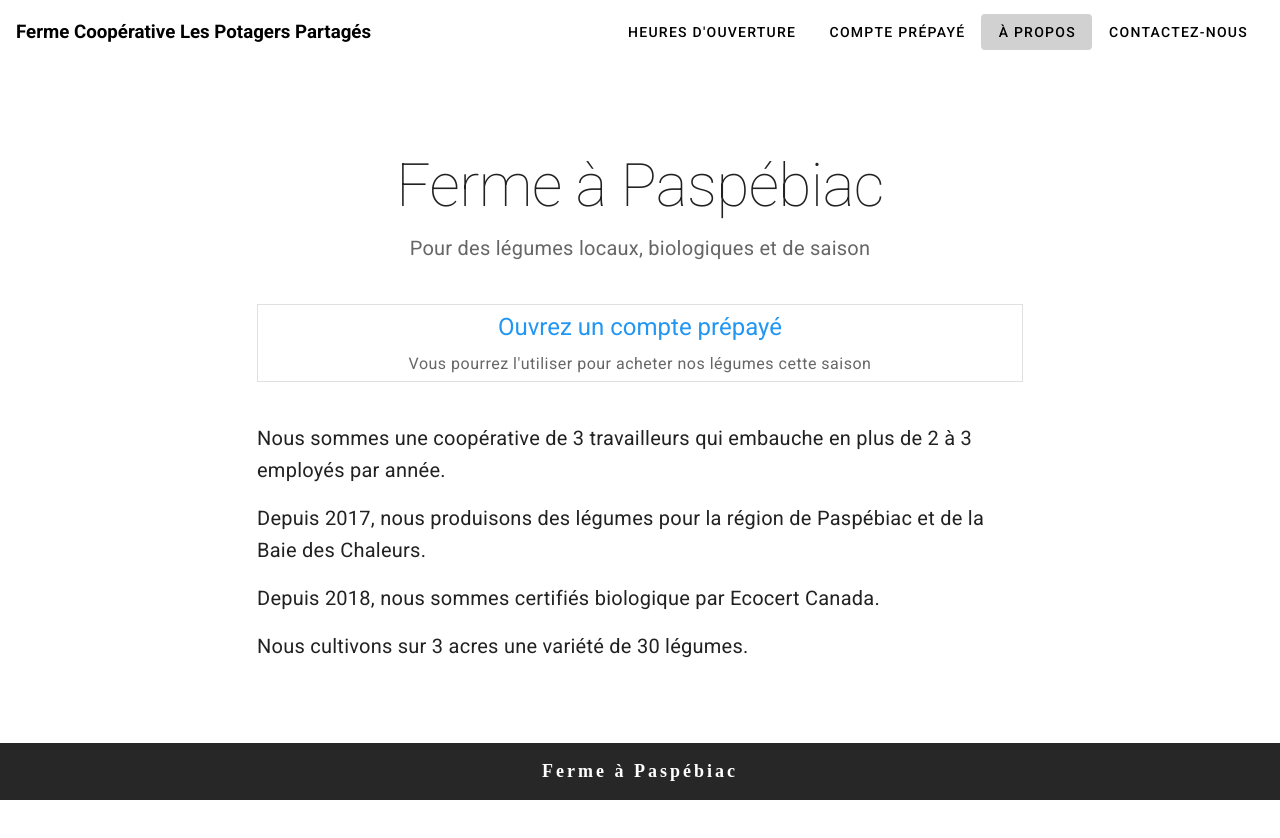
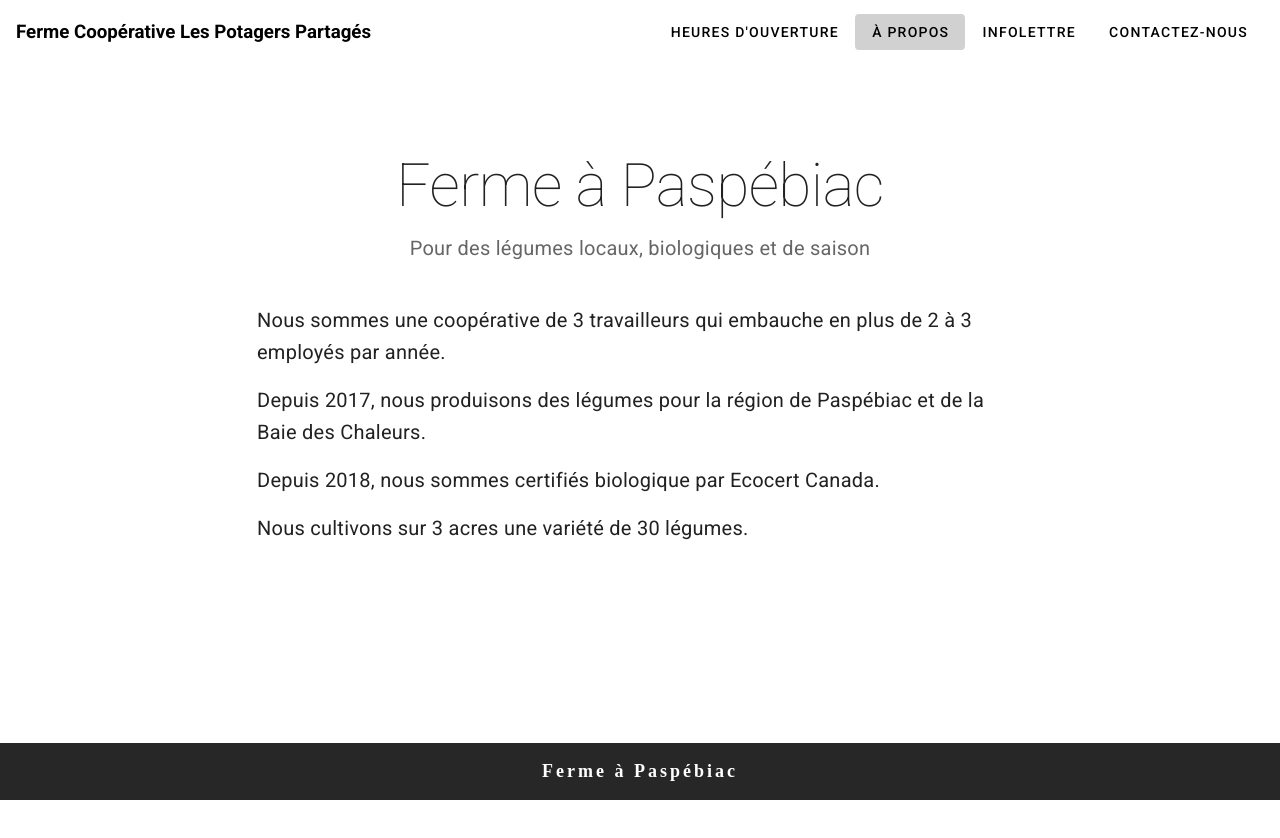
Before and after one commit to VincentBlouin/popas-vitrine, a Vue app: page / in a window 1280 px wide. Shown: the top 838 px of the page. Built offline with nearby package versions, Linux system fonts and the light colour scheme.

Commit message:
newsletter

```diff
--- a/public/index.html
+++ b/public/index.html
@@ -9,7 +9,6 @@
     <link rel="stylesheet" href="https://fonts.googleapis.com/css?family=Roboto:100,300,400,500,700,900">
     <link rel="stylesheet" href="https://fonts.googleapis.com/css?family=Material+Icons">
   </head>
-  <script id="mcjs">!function(c,h,i,m,p){m=c.createElement(h),p=c.getElementsByTagName(h)[0],m.async=1,m.src=i,p.parentNode.insertBefore(m,p)}(document,"script","https://chimpstatic.com/mcjs-connected/js/users/c10bc4caa3b2d29ebcccb7a2d/129ff705470a30ddfc74c810c.js");</script>
   <body>
     <noscript>
       <strong>We're sorry but <%= htmlWebpackPlugin.options.title %> doesn't work properly without JavaScript enabled. Please enable it to continue.</strong>
--- a/src/App.vue
+++ b/src/App.vue
@@ -34,8 +34,9 @@
 
         <v-spacer></v-spacer>
         <v-btn to="/ouverture" text class="black--text" v-if="$vuetify.breakpoint.mdAndUp">Heures d'ouverture</v-btn>
-        <v-btn href="https://potagerspartages.ca/compte-prepaye-2022" text class="black--text" v-if="$vuetify.breakpoint.mdAndUp">Compte prépayé</v-btn>
+<!--        <v-btn href="https://potagerspartages.ca/compte-prepaye-2022" text class="black&#45;&#45;text" v-if="$vuetify.breakpoint.mdAndUp">Compte prépayé</v-btn>-->
         <v-btn to="/" text class="black--text" v-if="$vuetify.breakpoint.mdAndUp">À propos</v-btn>
+        <v-btn href="http://eepurl.com/gXVV-T" text class="black--text" v-if="$vuetify.breakpoint.mdAndUp">Infolettre</v-btn>
         <v-btn to="/contact" text class="black--text" v-if="$vuetify.breakpoint.mdAndUp">Contactez-nous</v-btn>
         <!--      <v-btn to="/offre-emploi" text class="black&#45;&#45;text" v-if="$vuetify.breakpoint.mdAndUp">Offre d'emploi</v-btn>-->
         <v-app-bar-nav-icon @click.stop="drawer = !drawer" class="black--text"
@@ -58,17 +59,26 @@
                 </v-list-item-title>
               </v-list-item-content>
             </v-list-item>
+<!--            <v-list-item>-->
+<!--              <v-list-item-content>-->
+<!--                <v-list-item-title>-->
+<!--                  <v-btn href="https://potagerspartages.ca/compte-prepaye-2022" text class="black&#45;&#45;text">Compte prépayé</v-btn>-->
+<!--                </v-list-item-title>-->
+<!--              </v-list-item-content>-->
+<!--            </v-list-item>-->
             <v-list-item>
               <v-list-item-content>
                 <v-list-item-title>
-                  <v-btn href="https://potagerspartages.ca/compte-prepaye-2022" text class="black--text">Compte prépayé</v-btn>
+                  <v-btn to="/" text class="black--text">À propos</v-btn>
                 </v-list-item-title>
               </v-list-item-content>
             </v-list-item>
             <v-list-item>
               <v-list-item-content>
                 <v-list-item-title>
-                  <v-btn to="/" text class="black--text">À propos</v-btn>
+                  <v-btn href="http://eepurl.com/gXVV-T" text class="black--text">
+                    Infolettre
+                  </v-btn>
                 </v-list-item-title>
               </v-list-item-content>
             </v-list-item>
--- a/src/views/LaFerme.vue
+++ b/src/views/LaFerme.vue
@@ -13,17 +13,16 @@
             Pour des légumes locaux, biologiques et de saison
           </v-card-subtitle>
         </v-card>
-        <v-list class="mb-10" outlined>
-          <v-list-item href="https://potagerspartages.ca/compte-prepaye-2022">
-            <v-list-item-title class="text-center text-h5 blue--text">
-<!--              <v-icon large>account_box</v-icon>-->
-              Ouvrez un compte prépayé
-              <v-list-item-subtitle class="text-center mt-3 body-1">
-                Vous pourrez l'utiliser pour acheter nos légumes cette saison
-              </v-list-item-subtitle>
-            </v-list-item-title>
-          </v-list-item>
-        </v-list>
+<!--        <v-list class="mb-10" outlined>-->
+<!--          <v-list-item href="https://potagerspartages.ca/compte-prepaye-2022">-->
+<!--            <v-list-item-title class="text-center text-h5 blue&#45;&#45;text">-->
+<!--              Ouvrez un compte prépayé-->
+<!--              <v-list-item-subtitle class="text-center mt-3 body-1">-->
+<!--                Vous pourrez l'utiliser pour acheter nos légumes cette saison-->
+<!--              </v-list-item-subtitle>-->
+<!--            </v-list-item-title>-->
+<!--          </v-list-item>-->
+<!--        </v-list>-->
 <!--        <h2 class="font-weight-thin mb-4">La ferme</h2>-->
         <p class="text-h6 font-weight-regular">
           Nous sommes une coopérative de 3 travailleurs qui embauche en plus de 2 à 3 employés par année.
--- a/src/views/NousJoindre.vue
+++ b/src/views/NousJoindre.vue
@@ -50,6 +50,17 @@
               </v-list-item-title>
             </v-list-item-content>
           </v-list-item>
+          <v-list-item
+              href="http://eepurl.com/gXVV-T">
+            <v-list-item-icon>
+              <v-icon>mark_email_read</v-icon>
+            </v-list-item-icon>
+            <v-list-item-content>
+              <v-list-item-title>
+                Notre infolettre
+              </v-list-item-title>
+            </v-list-item-content>
+          </v-list-item>
         </v-list>
         <v-img
             :src="require('../assets/kiosque.jpg')"
```
